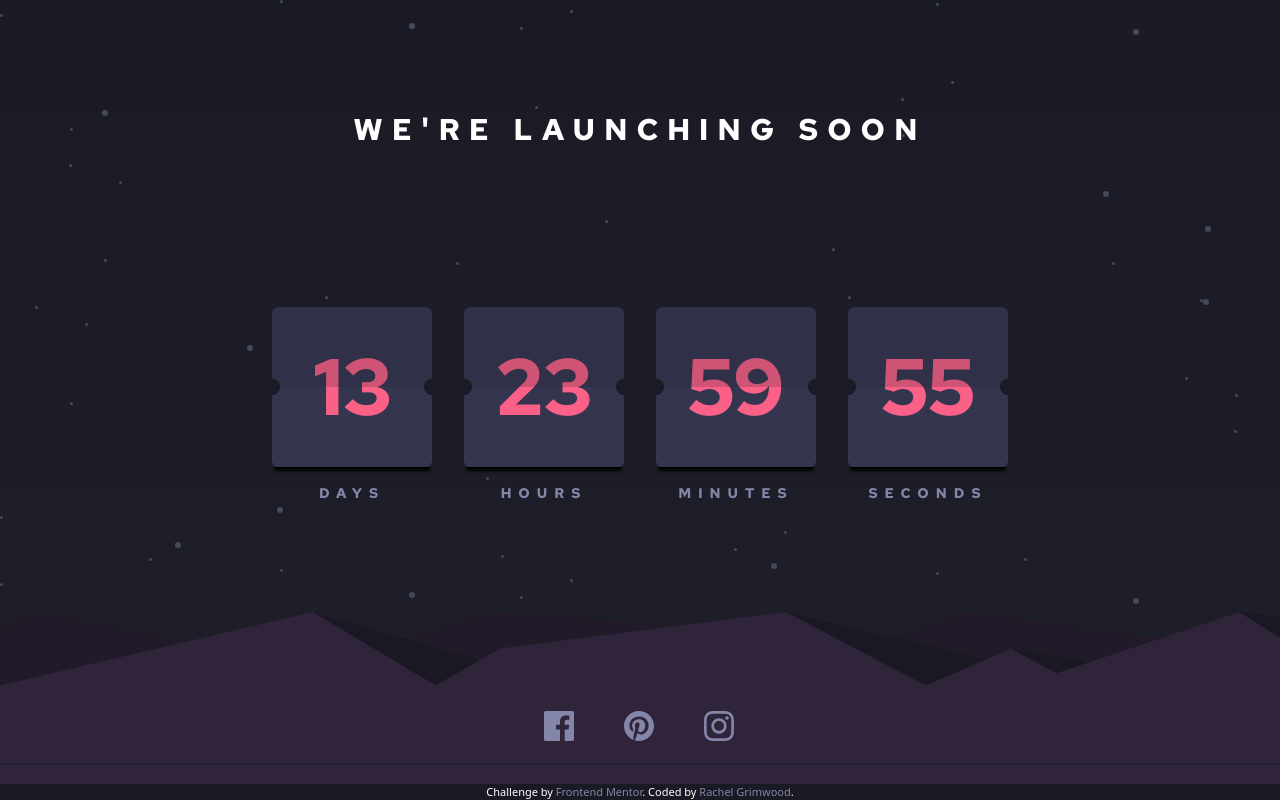
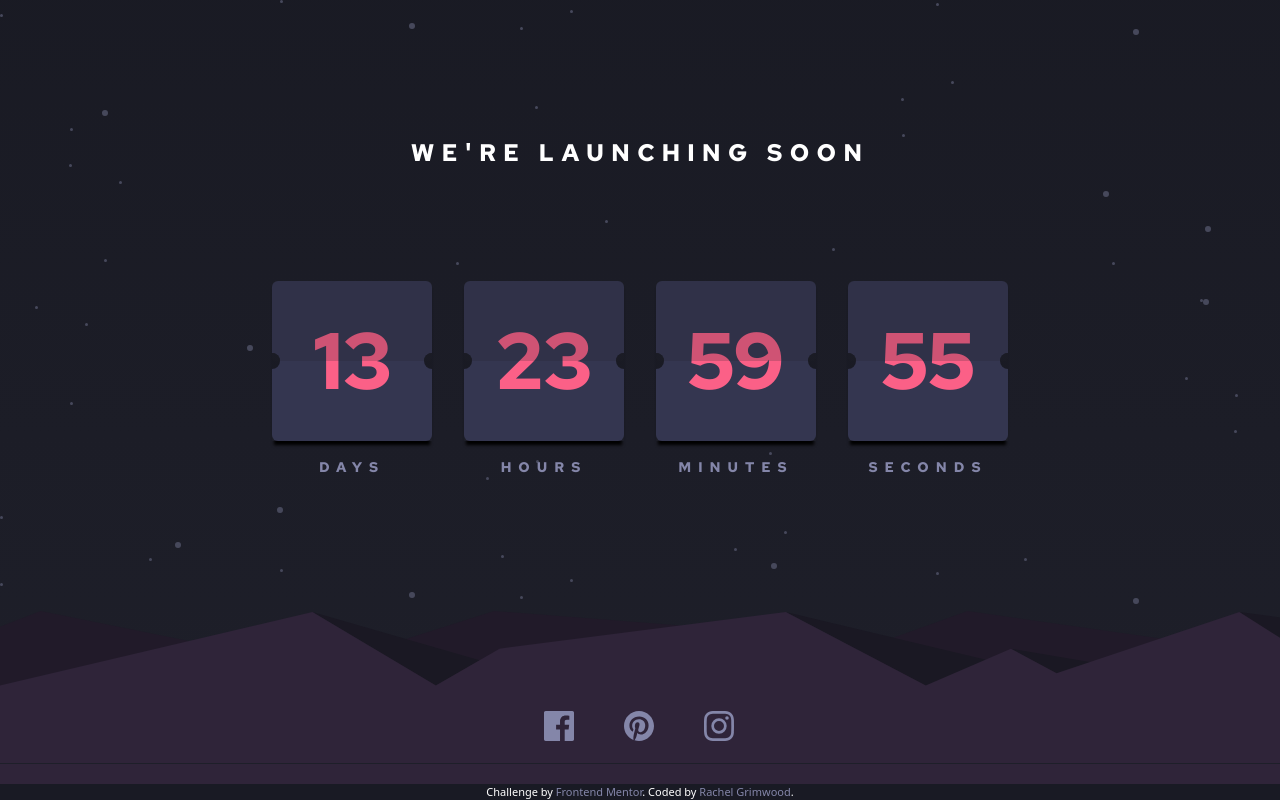
Before and after one commit to rachelgrimwood/frontend-mentor-launch-countdown-timer, a React (Create React App) app: page / in a window 1280 px wide. Built offline with nearby package versions, Linux system fonts and the light colour scheme.

Commit message:
adjust sizing

```diff
--- a/src/components/FlipCard.js
+++ b/src/components/FlipCard.js
@@ -2,7 +2,7 @@ const FlipCard = ({ num, unit }) => {
   const text = String(num).padStart(2, 0);
 
   return (
-    <div className="relative h-16 sm:h-20 md:h-32 lg:h-40 mt-16 md:mt-20 lg:mt-40 mb-8 mx-2 sm:mx-3 lg:mx-4 shadow-[black_0px_5px_2.5px_-1.5px] lg:shadow-[black_0px_6px_3px_-2px]">
+    <div className="relative h-16 sm:h-20 md:h-32 lg:h-40 mt-16 md:mt-20 lg:mt-28 mb-8 mx-2 sm:mx-3 lg:mx-4 shadow-[black_0px_5px_2.5px_-1.5px] lg:shadow-[black_0px_6px_3px_-2px]">
       <div className="card-top"></div>
       <div className="card-bottom"></div>
       <p className="relative leading-[4rem] sm:leading-[5rem] md:leading-[8rem] lg:leading-[10rem] w-16 sm:w-20 md:w-32 lg:w-40 z-20 text-3xl sm:text-5xl md:text-6xl lg:text-[5rem] text-soft-red">
--- a/src/components/Main.js
+++ b/src/components/Main.js
@@ -3,7 +3,7 @@ import Countdown from "./Countdown";
 const Main = () => {
   return (
     <div className="h-4/5 bg-[url('../src/images/bg-stars.svg')] uppercase font-redhat px-4 flex flex-col justify-center">
-      <h1 className="text-white w-72 sm:w-full my-0 mx-auto text-xl md:text-2xl lg:text-3xl tracking-[0.3em]">
+      <h1 className="text-white w-72 sm:w-full my-0 mx-auto text-xl md:text-2xl tracking-[0.3em]">
         We're launching soon
       </h1>
       <Countdown />
```
